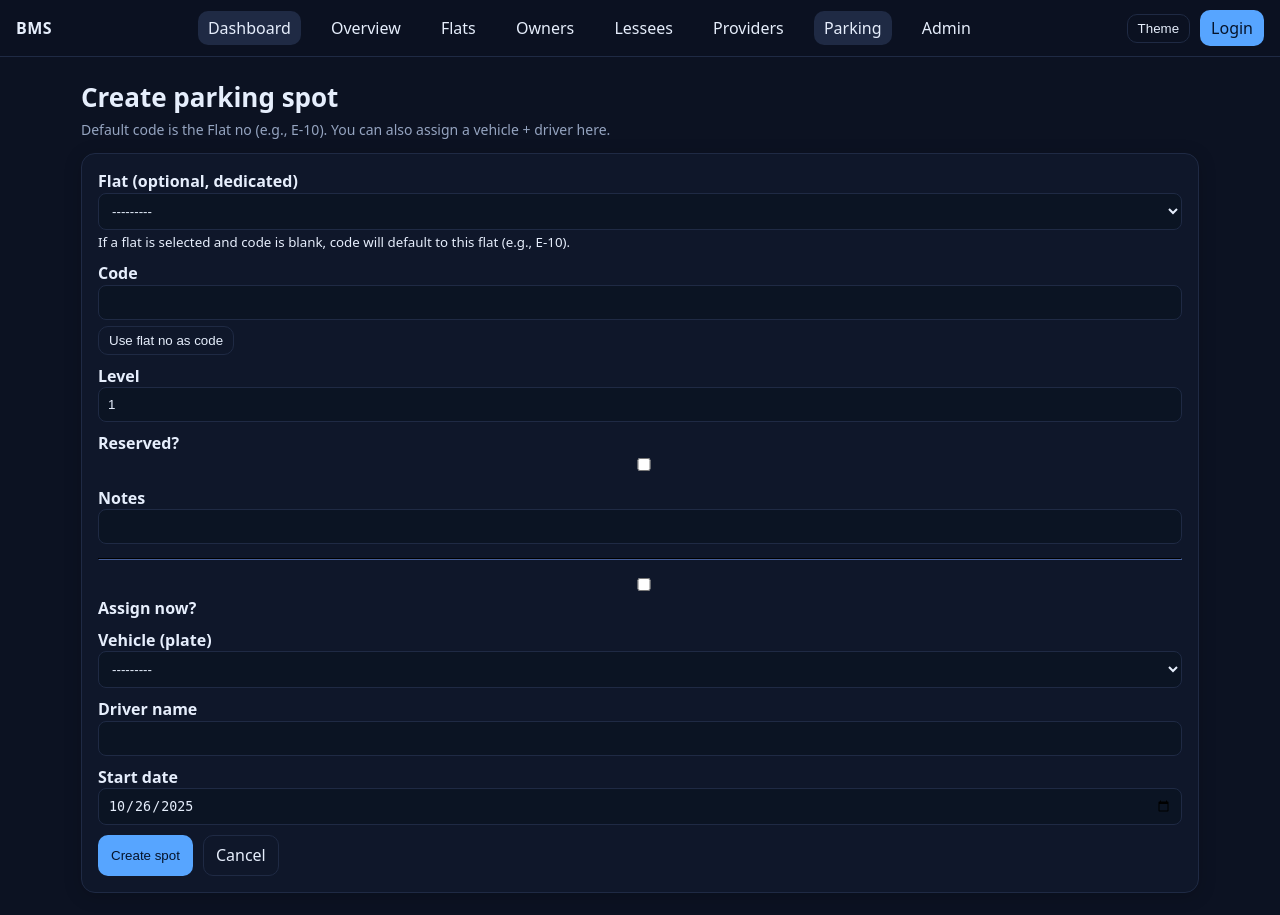
After one commit to hasanshibly90/BMS_Project, a Django app: page /parking/spots/create/ in a window 1280 px wide. The commit adds this page. Run offline with Django 5.2, Linux system fonts and the light colour scheme; data that the repository does not hold is empty.

Commit message:
bms-github-v.1023

```diff
--- a/parking/forms.py
+++ b/parking/forms.py
@@ -41,3 +41,26 @@ class VehicleForm(forms.ModelForm):
             if not cleaned.get("start_date"):
                 self.add_error("start_date", "Provide a start date.")
         return cleaned
+
+
+class ParkingSpotForm(forms.ModelForm):
+    # Quick assignment from Spot Edit
+    assign_now = forms.BooleanField(required=False, initial=False, label="Assign now?")
+    vehicle = forms.ModelChoiceField(
+        queryset=Vehicle.objects.all().order_by("plate_no"), required=False, label="Vehicle (plate)"
+    )
+    driver_name = forms.CharField(max_length=120, required=False, label="Driver name")
+    start_date = forms.DateField(required=False, widget=_date, initial=timezone.localdate())
+
+    class Meta:
+        model = ParkingSpot
+        fields = ["code", "flat", "level", "is_reserved", "notes"]
+
+    def clean(self):
+        cleaned = super().clean()
+        if cleaned.get("assign_now"):
+            if not cleaned.get("vehicle"):
+                self.add_error("vehicle", "Choose a vehicle to assign.")
+            if not cleaned.get("start_date"):
+                self.add_error("start_date", "Pick a start date.")
+        return cleaned
--- a/parking/models.py
+++ b/parking/models.py
@@ -24,13 +24,12 @@ class ExternalOwner(models.Model):
 
 
 class ParkingSpot(models.Model):
-    code = models.CharField(max_length=10, unique=True, help_text="e.g., P-01")
+    code = models.CharField(max_length=10, unique=True, help_text="e.g., E-10")
     level = models.PositiveSmallIntegerField(default=1)
     is_reserved = models.BooleanField(default=False)
     notes = models.CharField(max_length=255, blank=True, default="")
 
-    # Link a spot to a Flat when the building allocates a dedicated bay.
-    # This creates f.parking_spot on Flat (what /overview/ is using).
+    # Dedicated spot for a flat (so Flat gets f.parking_spot)
     flat = models.OneToOneField(
         Flat, null=True, blank=True, on_delete=models.SET_NULL, related_name="parking_spot"
     )
@@ -40,6 +39,19 @@ class ParkingSpot(models.Model):
 
     def __str__(self):
         return self.code
+
+    def _flat_code(self):
+        if self.flat_id and self.flat:
+            return f"{self.flat.unit}-{self.flat.floor:02d}"
+        return None
+
+    def save(self, *args, **kwargs):
+        # Default: if code is blank and a flat is chosen, use flat code (E-10 etc.)
+        if (not self.code or not self.code.strip()) and self.flat_id:
+            fc = self._flat_code()
+            if fc:
+                self.code = fc
+        super().save(*args, **kwargs)
 
 
 class Vehicle(models.Model):
@@ -133,11 +145,12 @@ class Vehicle(models.Model):
 class ParkingAssignment(models.Model):
     vehicle = models.ForeignKey(
         Vehicle, on_delete=models.CASCADE, related_name="assignments",
-        null=True, blank=True  # keep nullable to avoid default prompts on legacy rows
+        null=True, blank=True  # keep nullable to avoid legacy prompts
     )
     spot = models.ForeignKey(ParkingSpot, on_delete=models.CASCADE, related_name="assignments")
     start_date = models.DateField()
     end_date = models.DateField(blank=True, null=True)
+    driver_name = models.CharField(max_length=120, blank=True, default="")  # NEW
     remarks = models.CharField(max_length=255, blank=True, default="")
 
     class Meta:
@@ -157,7 +170,8 @@ class ParkingAssignment(models.Model):
 
     def __str__(self):
         span = f"{self.start_date} → {self.end_date or 'present'}"
-        return f"{self.vehicle.plate_no if self.vehicle_id else '—'} → {self.spot} ({span})"
+        v = self.vehicle.plate_no if self.vehicle_id else "—"
+        return f"{v} → {self.spot} ({span})"
 
     @property
     def is_active(self):
--- a/parking/urls.py
+++ b/parking/urls.py
@@ -1,12 +1,19 @@
 from django.urls import path
-from .views import VehicleListView, VehicleCreateView, VehicleUpdateView, SpotListView
+from .views import (
+    VehicleListView, VehicleCreateView, VehicleUpdateView,
+    SpotListView, SpotCreateView, SpotUpdateView,
+)
 
 app_name = "parking"
 
 urlpatterns = [
+    # Vehicles
     path("vehicles/", VehicleListView.as_view(), name="vehicle_list"),
     path("vehicles/create/", VehicleCreateView.as_view(), name="vehicle_create"),
     path("vehicles/<int:pk>/edit/", VehicleUpdateView.as_view(), name="vehicle_edit"),
 
+    # Spots
     path("spots/", SpotListView.as_view(), name="spot_list"),
+    path("spots/create/", SpotCreateView.as_view(), name="spot_create"),
+    path("spots/<int:pk>/edit/", SpotUpdateView.as_view(), name="spot_edit"),
 ]
--- a/parking/views.py
+++ b/parking/views.py
@@ -6,9 +6,10 @@ from django.utils import timezone
 from django.views.generic import ListView, CreateView, UpdateView
 
 from .models import Vehicle, ParkingSpot, ParkingAssignment
-from .forms import VehicleForm
+from .forms import VehicleForm, ParkingSpotForm
 
 
+# ───────── Vehicles ─────────
 class VehicleListView(ListView):
     model = Vehicle
     template_name = "parking/vehicle_list.html"
@@ -89,8 +90,65 @@ class VehicleUpdateView(UpdateView):
         return resp
 
 
+# ───────── Spots ─────────
 class SpotListView(ListView):
     model = ParkingSpot
     template_name = "parking/spot_list.html"
     paginate_by = 50
     ordering = ["code"]
+
+
+class SpotCreateView(CreateView):
+    model = ParkingSpot
+    form_class = ParkingSpotForm
+    template_name = "parking/spot_form.html"
+    success_url = reverse_lazy("parking:spot_list")
+
+    @transaction.atomic
+    def form_valid(self, form):
+        resp = super().form_valid(form)
+        s: ParkingSpot = self.object
+        if form.cleaned_data.get("assign_now") and form.cleaned_data.get("vehicle"):
+            # End any active assignment for this spot
+            prev = ParkingAssignment.objects.filter(spot=s, end_date__isnull=True).first()
+            if prev:
+                prev.end_date = form.cleaned_data.get("start_date") or timezone.localdate()
+                prev.save(update_fields=["end_date"])
+            ParkingAssignment.objects.create(
+                vehicle=form.cleaned_data["vehicle"],
+                spot=s,
+                start_date=form.cleaned_data.get("start_date") or timezone.localdate(),
+                driver_name=form.cleaned_data.get("driver_name") or "",
+            )
+            messages.success(self.request, "Spot created and assigned.")
+        else:
+            messages.success(self.request, "Spot created.")
+        return resp
+
+
+class SpotUpdateView(UpdateView):
+    model = ParkingSpot
+    form_class = ParkingSpotForm
+    template_name = "parking/spot_form.html"
+    success_url = reverse_lazy("parking:spot_list")
+
+    @transaction.atomic
+    def form_valid(self, form):
+        resp = super().form_valid(form)
+        s: ParkingSpot = self.object
+        if form.cleaned_data.get("assign_now") and form.cleaned_data.get("vehicle"):
+            # End any active assignment for this spot
+            prev = ParkingAssignment.objects.filter(spot=s, end_date__isnull=True).first()
+            if prev:
+                prev.end_date = form.cleaned_data.get("start_date") or timezone.localdate()
+                prev.save(update_fields=["end_date"])
+            ParkingAssignment.objects.create(
+                vehicle=form.cleaned_data["vehicle"],
+                spot=s,
+                start_date=form.cleaned_data.get("start_date") or timezone.localdate(),
+                driver_name=form.cleaned_data.get("driver_name") or "",
+            )
+            messages.success(self.request, "Spot updated and assigned.")
+        else:
+            messages.success(self.request, "Spot updated.")
+        return resp
--- /dev/null
+++ b/templates/parking/spot_form.html
@@ -0,0 +1,65 @@
+{% extends "base.html" %}
+{% block content %}
+<div class="page-head">
+  <h1 class="h1">{% if object %}Edit parking spot{% else %}Create parking spot{% endif %}</h1>
+  <div class="sub">Default code is the Flat no (e.g., E-10). You can also assign a vehicle + driver here.</div>
+</div>
+
+<div class="card">
+  <form method="post" class="form">{% csrf_token %}
+
+    <div class="grid-2" style="gap:16px">
+      <p>
+        <label><strong>Flat (optional, dedicated)</strong></label><br>
+        {{ form.flat }}
+        <small class="muted">If a flat is selected and code is blank, code will default to this flat (e.g., E-10).</small>
+      </p>
+      <p>
+        <label><strong>Code</strong></label><br>
+        {{ form.code }}
+        <button type="button" id="useFlatCode" class="btn ghost sm" style="margin-top:6px;">Use flat no as code</button>
+      </p>
+    </div>
+
+    <div class="grid-3" style="gap:16px">
+      <p><label><strong>Level</strong></label><br>{{ form.level }}</p>
+      <p><label><strong>Reserved?</strong></label><br>{{ form.is_reserved }}</p>
+      <p><label><strong>Notes</strong></label><br>{{ form.notes }}</p>
+    </div>
+
+    <hr style="border-color:var(--line);margin:14px 0">
+
+    <div class="grid-4" style="gap:16px">
+      <p>{{ form.assign_now }} <label><strong>Assign now?</strong></label></p>
+      <p><label><strong>Vehicle (plate)</strong></label><br>{{ form.vehicle }}</p>
+      <p><label><strong>Driver name</strong></label><br>{{ form.driver_name }}</p>
+      <p><label><strong>Start date</strong></label><br>{{ form.start_date }}</p>
+    </div>
+
+    <div class="form-actions">
+      <button class="btn" type="submit">{% if object %}Save changes{% else %}Create spot{% endif %}</button>
+      <a class="btn ghost" href="{% url 'parking:spot_list' %}">Cancel</a>
+    </div>
+  </form>
+</div>
+
+<script>
+(function(){
+  const flatSel = document.getElementById("id_flat");
+  const codeInp = document.getElementById("id_code");
+  const useBtn  = document.getElementById("useFlatCode");
+  function setCodeFromFlat() {
+    const opt = flatSel.options[flatSel.selectedIndex];
+    if (!opt) return;
+    const label = opt.text.trim();
+    if (label && label !== "---------") {
+      codeInp.value = label; // Flat.__str__ prints like E-10
+    }
+  }
+  if (useBtn) useBtn.addEventListener("click", setCodeFromFlat);
+  if (flatSel) flatSel.addEventListener("change", function(){
+    if (!codeInp.value || !codeInp.value.trim()) setCodeFromFlat();
+  });
+})();
+</script>
+{% endblock %}
```
Also changed, not shown: templates/parking/spot_list.html (+14 -6 lines), parking/migrations/0002_parkingassignment_driver_name_alter_parkingspot_code.py (added).
